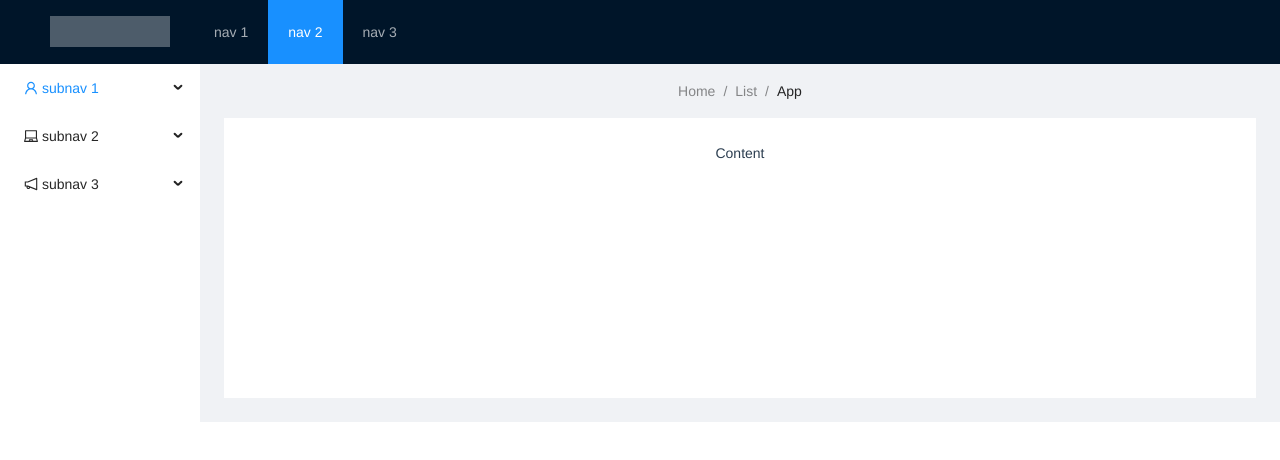
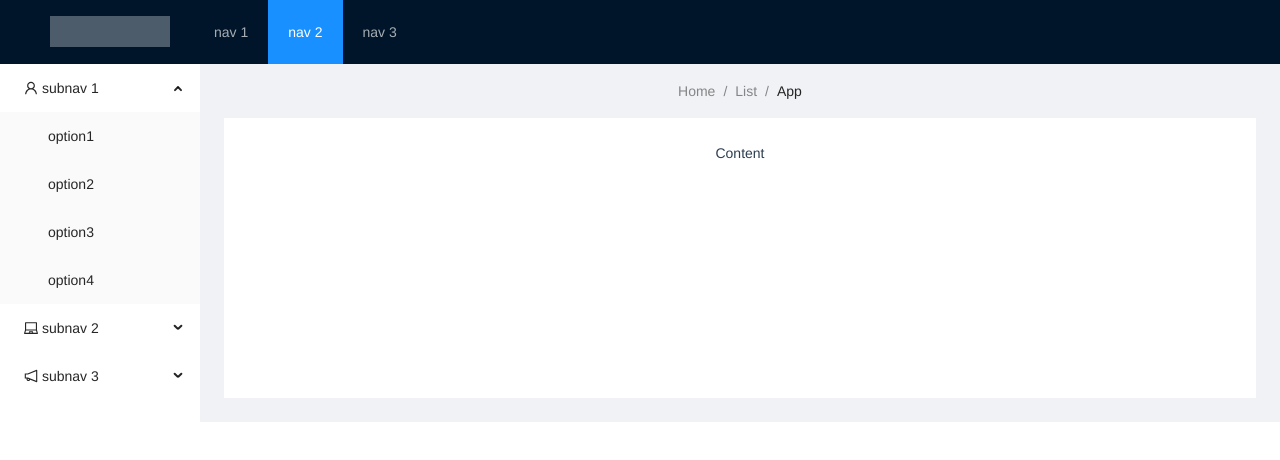
Before and after one commit to mujiubai/m12306, a Vue app in the folder web/: page / in a window 1280 px wide. Both pictures are taken after a click on the element "subnav 1". Shown: the top 460 px of the page. Built offline with nearby package versions, Linux system fonts and the light colour scheme; no server answers.

Commit message:
提取header、sider公共页面组件

```diff
--- /dev/null
+++ b/web/src/components/the-header.vue
@@ -0,0 +1,26 @@
+<template>
+  <a-layout-header class="header">
+    <div class="logo" />
+    <a-menu theme="dark" mode="horizontal" v-model:selectedKeys="selectedKeys1" :style="{ lineHeight: '64px' }">
+      <a-menu-item key="1">nav 1</a-menu-item>
+      <a-menu-item key="2">nav 2</a-menu-item>
+      <a-menu-item key="3">nav 3</a-menu-item>
+    </a-menu>
+  </a-layout-header>
+</template>
+
+<script>
+import { defineComponent, ref } from 'vue';
+
+export default defineComponent({
+  setup() {
+
+    return {
+      selectedKeys1: ref(['2']),
+    };
+  },
+});
+</script>
+
+<!-- Add "scoped" attribute to limit CSS to this component only -->
+<style scoped></style>
--- /dev/null
+++ b/web/src/components/the-sider.vue
@@ -0,0 +1,59 @@
+<template>
+  <a-layout-sider width="200" style="background: #fff">
+    <a-menu mode="inline" v-model:selectedKeys="selectedKeys2" v-model:openKeys="openKeys"
+      :style="{ height: '100%', borderRight: 0 }">
+      <a-sub-menu key="sub1">
+        <template #title>
+          <span>
+            <user-outlined />
+            subnav 1
+          </span>
+        </template>
+        <a-menu-item key="1">option1</a-menu-item>
+        <a-menu-item key="2">option2</a-menu-item>
+        <a-menu-item key="3">option3</a-menu-item>
+        <a-menu-item key="4">option4</a-menu-item>
+      </a-sub-menu>
+      <a-sub-menu key="sub2">
+        <template #title>
+          <span>
+            <laptop-outlined />
+            subnav 2
+          </span>
+        </template>
+        <a-menu-item key="5">option5</a-menu-item>
+        <a-menu-item key="6">option6</a-menu-item>
+        <a-menu-item key="7">option7</a-menu-item>
+        <a-menu-item key="8">option8</a-menu-item>
+      </a-sub-menu>
+      <a-sub-menu key="sub3">
+        <template #title>
+          <span>
+            <notification-outlined />
+            subnav 3
+          </span>
+        </template>
+        <a-menu-item key="9">option9</a-menu-item>
+        <a-menu-item key="10">option10</a-menu-item>
+        <a-menu-item key="11">option11</a-menu-item>
+        <a-menu-item key="12">option12</a-menu-item>
+      </a-sub-menu>
+    </a-menu>
+  </a-layout-sider>
+</template>
+
+<script>
+import { defineComponent, ref } from 'vue';
+
+export default defineComponent({
+  setup() {
+
+    return {
+      selectedKeys1: ref(['1']),
+    };
+  },
+});
+</script>
+
+<!-- Add "scoped" attribute to limit CSS to this component only -->
+<style scoped></style>
--- a/web/src/views/main.vue
+++ b/web/src/views/main.vue
@@ -1,73 +1,15 @@
 <template>
     <a-layout id="components-layout-demo-top-side-2">
-      <a-layout-header class="header">
-        <div class="logo" />
-        <a-menu
-          theme="dark"
-          mode="horizontal"
-          v-model:selectedKeys="selectedKeys1"
-          :style="{ lineHeight: '64px' }"
-        >
-          <a-menu-item key="1">nav 1</a-menu-item>
-          <a-menu-item key="2">nav 2</a-menu-item>
-          <a-menu-item key="3">nav 3</a-menu-item>
-        </a-menu>
-      </a-layout-header>
+        <the-header-vue></the-header-vue>
         <a-layout>
-        <a-layout-sider width="200" style="background: #fff">
-          <a-menu
-            mode="inline"
-            v-model:selectedKeys="selectedKeys2"
-            v-model:openKeys="openKeys"
-            :style="{ height: '100%', borderRight: 0 }"
-          >
-            <a-sub-menu key="sub1">
-              <template #title>
-                <span>
-                  <user-outlined />
-                  subnav 1
-                </span>
-              </template>
-              <a-menu-item key="1">option1</a-menu-item>
-              <a-menu-item key="2">option2</a-menu-item>
-              <a-menu-item key="3">option3</a-menu-item>
-              <a-menu-item key="4">option4</a-menu-item>
-            </a-sub-menu>
-            <a-sub-menu key="sub2">
-              <template #title>
-                <span>
-                  <laptop-outlined />
-                  subnav 2
-                </span>
-              </template>
-              <a-menu-item key="5">option5</a-menu-item>
-              <a-menu-item key="6">option6</a-menu-item>
-              <a-menu-item key="7">option7</a-menu-item>
-              <a-menu-item key="8">option8</a-menu-item>
-            </a-sub-menu>
-            <a-sub-menu key="sub3">
-              <template #title>
-                <span>
-                  <notification-outlined />
-                  subnav 3
-                </span>
-              </template>
-              <a-menu-item key="9">option9</a-menu-item>
-              <a-menu-item key="10">option10</a-menu-item>
-              <a-menu-item key="11">option11</a-menu-item>
-              <a-menu-item key="12">option12</a-menu-item>
-            </a-sub-menu>
-          </a-menu>
-        </a-layout-sider>
+            <the-sider-vue></the-sider-vue>
             <a-layout style="padding: 0 24px 24px">
                 <a-breadcrumb style="margin: 16px 0">
                     <a-breadcrumb-item>Home</a-breadcrumb-item>
                     <a-breadcrumb-item>List</a-breadcrumb-item>
                     <a-breadcrumb-item>App</a-breadcrumb-item>
                 </a-breadcrumb>
-          <a-layout-content
-            :style="{ background: '#fff', padding: '24px', margin: 0, minHeight: '280px' }"
-          >
+                <a-layout-content :style="{ background: '#fff', padding: '24px', margin: 0, minHeight: '280px' }">
                     Content
                 </a-layout-content>
             </a-layout>
@@ -75,20 +17,17 @@
     </a-layout>
 </template>
 <script>
-  import { UserOutlined, LaptopOutlined, NotificationOutlined } from '@ant-design/icons-vue';
-  import { defineComponent, ref } from 'vue';
+import { defineComponent } from 'vue';
+
+import theSiderVue from '../components/the-sider.vue';
+import theHeaderVue from '../components/the-header.vue';
 export default defineComponent({
     components: {
-      UserOutlined,
-      LaptopOutlined,
-      NotificationOutlined,
+        theHeaderVue,
+        theSiderVue,
     },
     setup() {
         return {
-        selectedKeys1: ref(['2']),
-        selectedKeys2: ref(['1']),
-        collapsed: ref(false),
-        openKeys: ref(['sub1']),
         };
     },
 });
```
Lines whose indentation alone changed are shown as unchanged.
